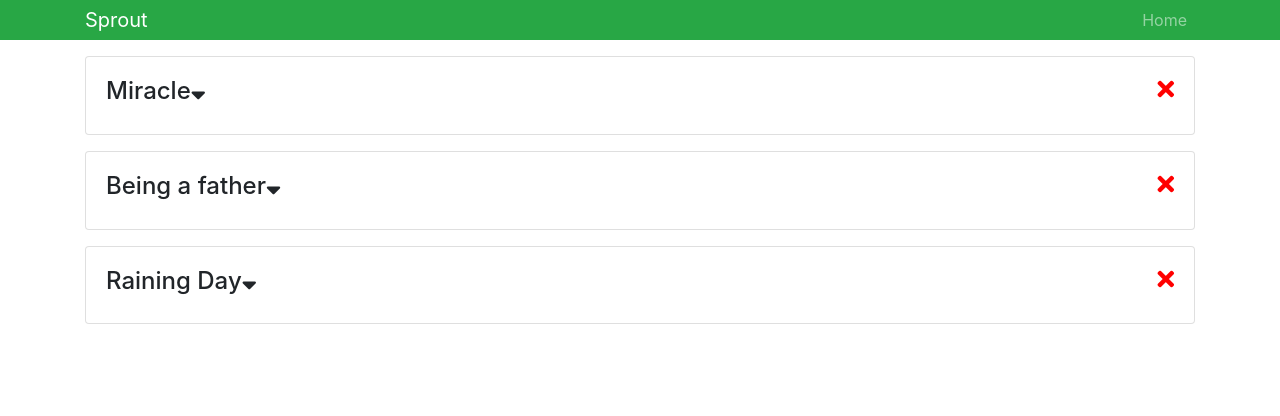
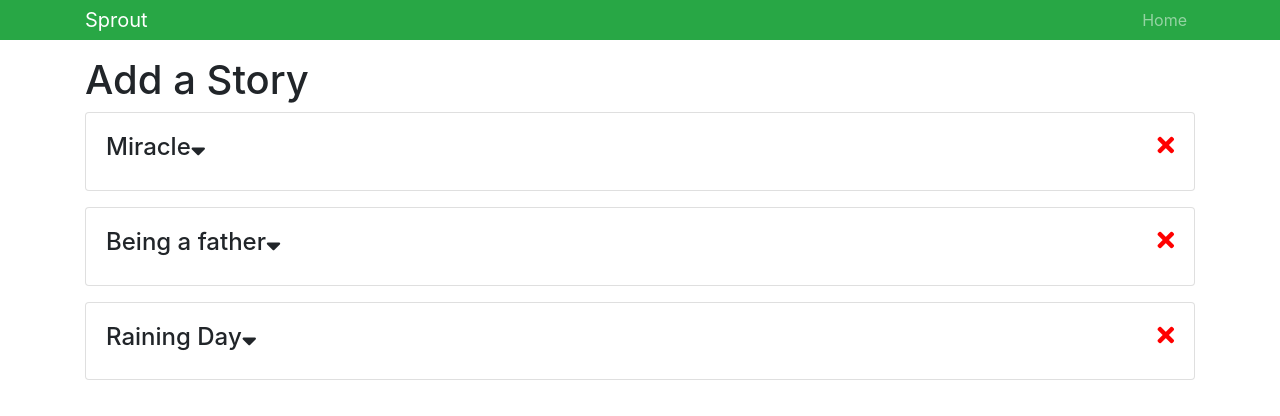
Before and after one commit to AntonBrito/Sprout-client, a React (Create React App) app: page / in a window 1280 px wide. Shown: the top 416 px of the page. Built offline with nearby package versions, Linux system fonts and the light colour scheme.

Commit message:
Added addPost component

```diff
--- a/src/App.js
+++ b/src/App.js
@@ -1,7 +1,7 @@
 import React, { Component } from "react";
 import Posts from "./components/stories/Posts";
 import Header from "./components/layout/Header";
-
+import AddPost from "./components/stories/AddPost";
 import { Provider } from "./context";
 
 import "bootstrap/dist/css/bootstrap.min.css";
@@ -13,6 +13,7 @@ class App extends Component {
         <div className="App">
           <Header branding="Sprout" />
           <div className="container">
+            <AddPost />
             <Posts />
           </div>
         </div>
--- /dev/null
+++ b/src/components/stories/AddPost.js
@@ -0,0 +1,13 @@
+import React, { Component } from "react";
+
+class AddPost extends Component {
+  render() {
+    return (
+      <div>
+        <h1>Add a Story</h1>
+      </div>
+    );
+  }
+}
+
+export default AddPost;
```
